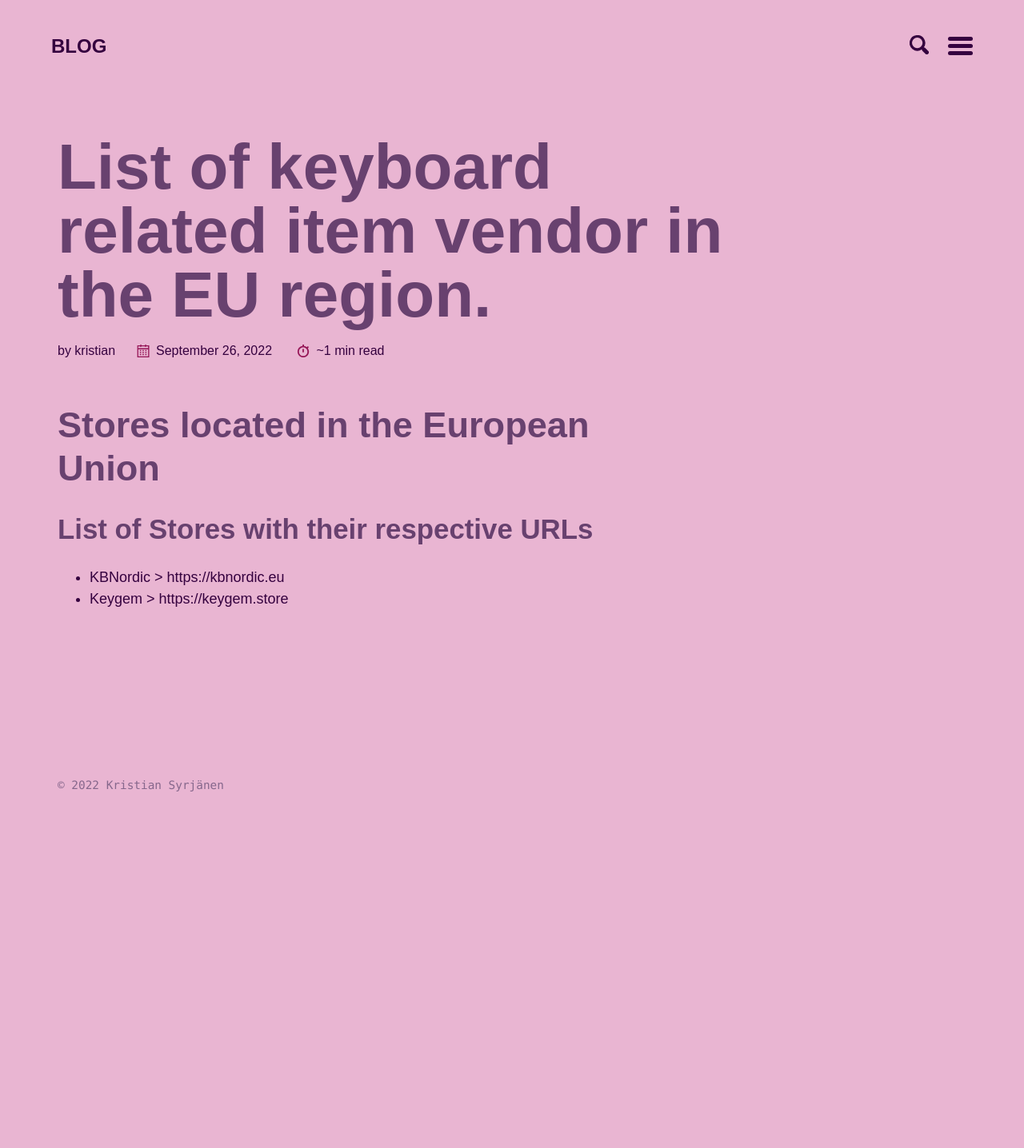
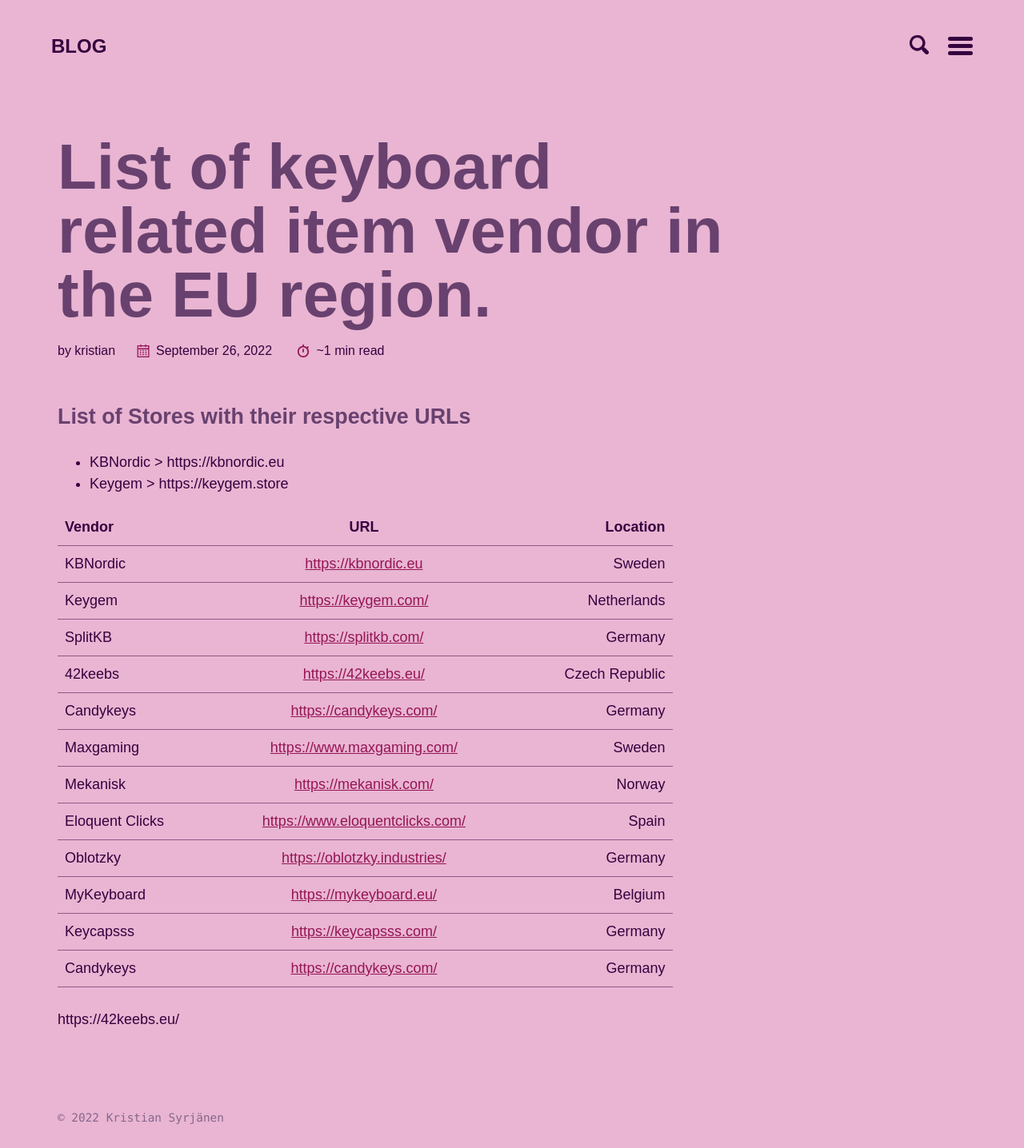
Before and after one commit to kristiansyrjanen/kristiansyrjanen.github.io, a Jekyll site: the page built from _posts/2022-09-26-eu-stores.md, in a window 1280 px wide. Shown: the whole page at 80% size. Built offline with Jekyll 4.4.1, drawn with Linux system fonts in a browser that asks for light colours; some web fonts are replaced; before the commit the page ends 1021 px from its top, so only the background shows below that.

Commit message:
Update 2022-09-26-eu-stores.md

```diff
--- a/_posts/2022-09-26-eu-stores.md
+++ b/_posts/2022-09-26-eu-stores.md
@@ -13,9 +13,26 @@
 ---
 
 
-# Stores located in the European Union
-
-## List of Stores with their respective URLs
+### List of Stores with their respective URLs
 
 * KBNordic > https://kbnordic.eu
 * Keygem > https://keygem.store
+
+| Vendor          |                                    URL                                    |       Location |
+|:----------------|:-------------------------------------------------------------------------:|---------------:|
+| KBNordic        |                [https://kbnordic.eu](https://kbnordic.eu)                 |         Sweden |
+| Keygem          |                [https://keygem.com/](https://keygem.com/)                 |    Netherlands |
+| SplitKB         |               [https://splitkb.com/](https://splitkb.com/)                |        Germany |
+| 42keebs         |                [https://42keebs.eu/](https://42keebs.eu/)                 | Czech Republic |
+| Candykeys       |             [https://candykeys.com/](https://candykeys.com/)              |        Germany |
+| Maxgaming       |         [https://www.maxgaming.com/](https://www.maxgaming.com/)          |         Sweden |
+| Mekanisk        |              [https://mekanisk.com/](https://mekanisk.com/)               |         Norway |
+| Eloquent Clicks |    [https://www.eloquentclicks.com/](https://www.eloquentclicks.com/)     |          Spain |
+| Oblotzky        |       [https://oblotzky.industries/](https://oblotzky.industries/)        |        Germany |
+| MyKeyboard      |             [https://mykeyboard.eu/](https://mykeyboard.eu/)              |        Belgium |
+| Keycapsss       |             [https://keycapsss.com/](https://keycapsss.com/)              |        Germany |
+| Candykeys       |             [https://candykeys.com/](https://candykeys.com/)              |        Germany |
+
+
+
+https://42keebs.eu/
```
